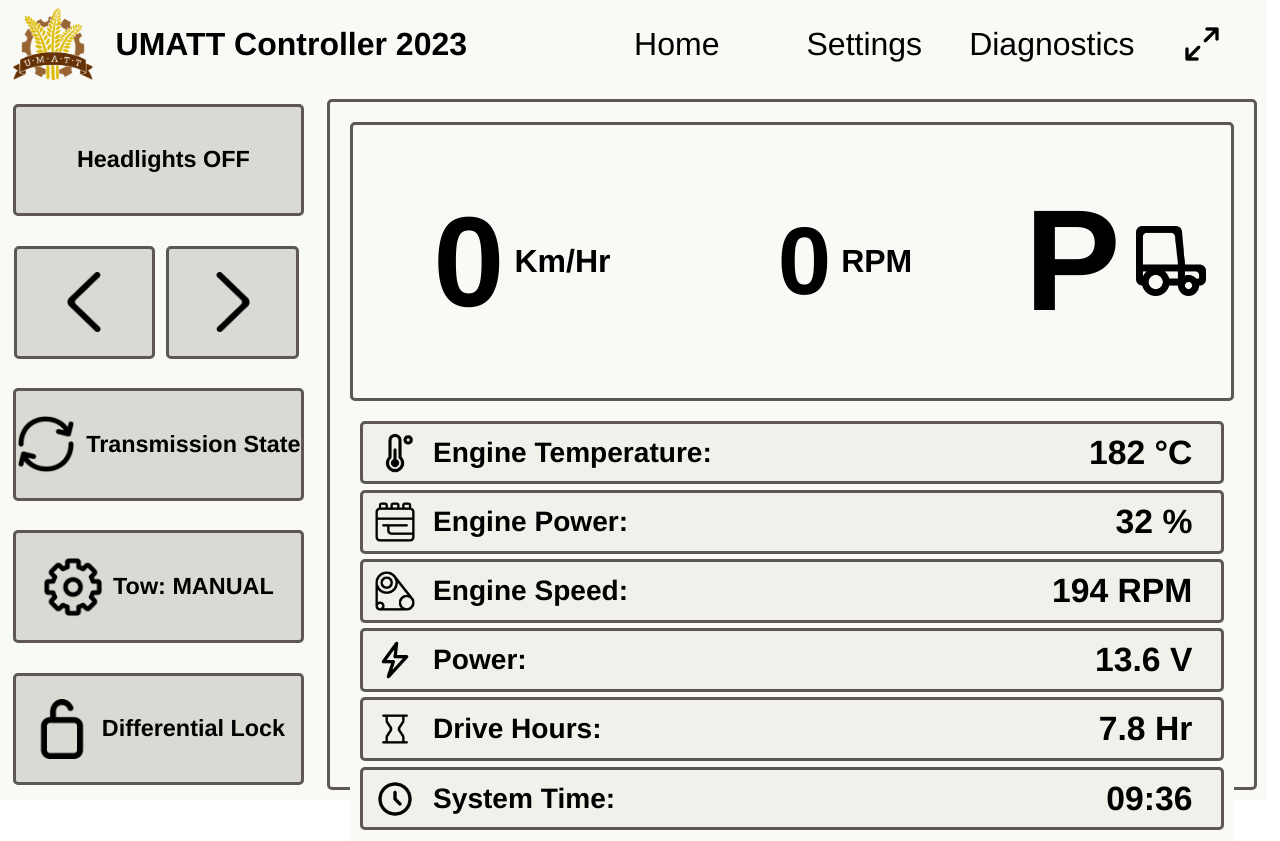
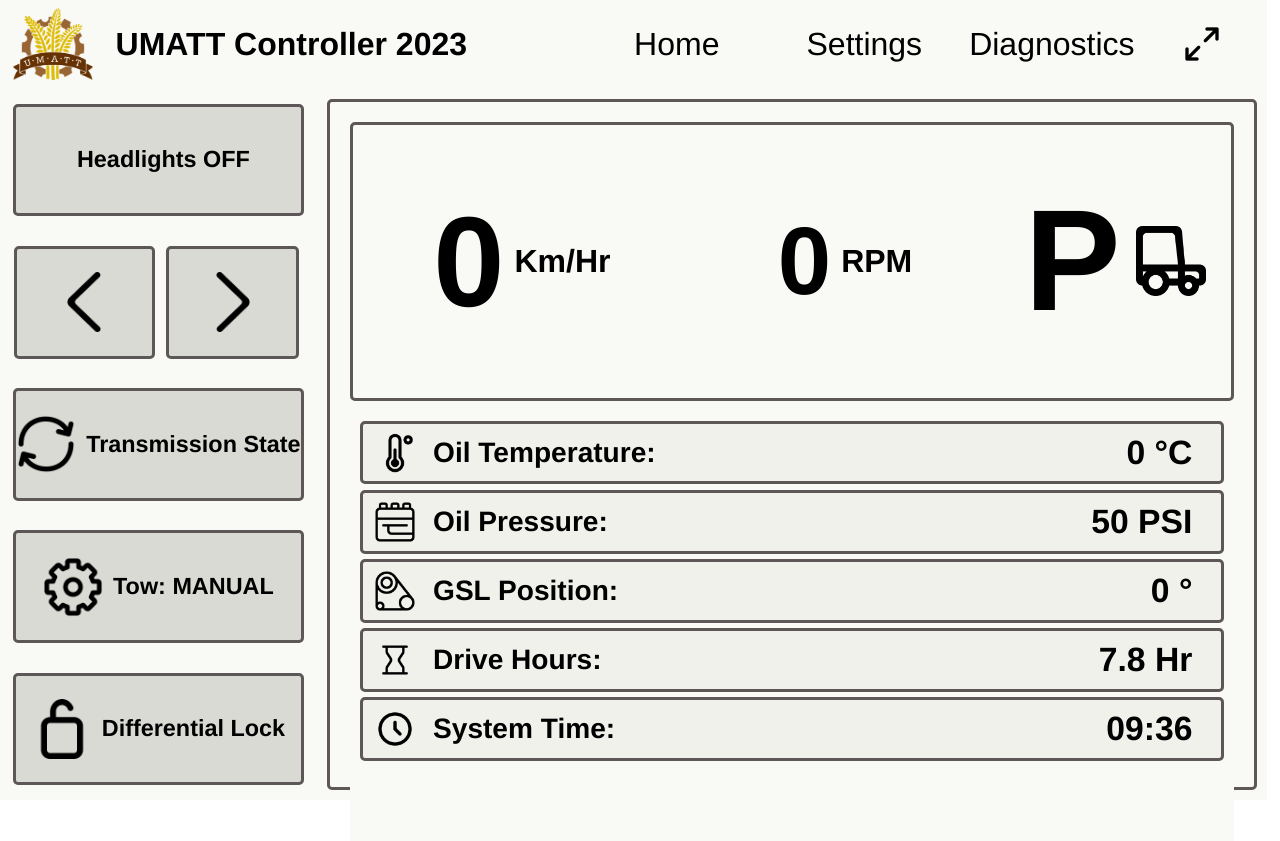
Before and after one commit to umatt-ece/rpi-controller, a Vue app in the folder display/: page / in a window 1280 px wide. Built offline with nearby package versions, Linux system fonts and the light colour scheme; no server answers.

Commit message:
fixed up buttons

```diff
--- a/display/src/views/Home.vue
+++ b/display/src/views/Home.vue
@@ -36,23 +36,23 @@
     <div class="home-secondary-grid home-secondary-container">
       <!-- Engine Temperature Info -->
       <div class="home-secondary-grid-item">
-        <BasicInfo icon="temp-half.png" description="Engine Temperature" :value="engineTemp" unit="°C" class="home-basic-info"/>
+        <BasicInfo icon="temp-half.png" description="Oil Temperature" :value="this.$store.state.oilTemp" unit="°C" class="home-basic-info"/>
       </div>
 
       <!-- Engine Power Info -->
       <div class="home-secondary-grid-item">
-        <BasicInfo icon="engine-battery.png" description="Engine Power" :value="enginePower" unit="%" class="home-basic-info"/>
+        <BasicInfo icon="engine-battery.png" description="Oil Pressure" :value="this.$store.state.oilPressure" unit="PSI" class="home-basic-info"/>
       </div>
 
       <!-- Engine Speed Info -->
       <div class="home-secondary-grid-item">
-        <BasicInfo icon="engine-belt.png" description="Engine Speed" :value="engineSpeed" unit="RPM" class="home-basic-info"/>
+        <BasicInfo icon="engine-belt.png" description="GSL Position" :value="this.$store.state.gslPosition" unit="°" class="home-basic-info"/>
       </div>
 
       <!-- Power Info -->
-      <div class="home-secondary-grid-item">
-        <BasicInfo icon="power-bolt.png" description="Power" :value="power" unit="V" class="home-basic-info"/>
-      </div>
+<!--      <div class="home-secondary-grid-item">-->
+<!--        <BasicInfo icon="power-bolt.png" description="Power" :value="power" unit="V" class="home-basic-info"/>-->
+<!--      </div>-->
 
       <!-- Drive Hours Info -->
       <div class="home-secondary-grid-item">
@@ -79,7 +79,7 @@ export default {
       /* Primary Info */
       speed: this.$store.state.speed,
       torque: this.$store.state.torque,
-      gear: this.$store.state.gear,  // 0: 'park', 1: 'drive', 2: 'reverse'
+      gear: this.$store.state.gear,  // 0: 'park', 1: 'reverse', 2: 'neutral', 3: 'drive'
       /* Secondary Info */
       engineTemp: this.$store.state.engineTemp,
       enginePower: this.$store.state.enginePower,
@@ -91,12 +91,14 @@ export default {
   },
   computed: {
     GearText() {
-      if (this.gear === 0) {
+      if (this.$store.state.gear === 0) {
         return "P"
-      } else if (this.gear === 1) {
+      } else if (this.$store.state.gear === 1) {
+        return "R"
+      } else if (this.$store.state.gear === 2) {
+        return "N"
+      } else if (this.$store.state.gear === 3) {
         return "D"
-      } else if (this.gear === 2) {
-        return "R"
       } else {
         return ""
       }
```
